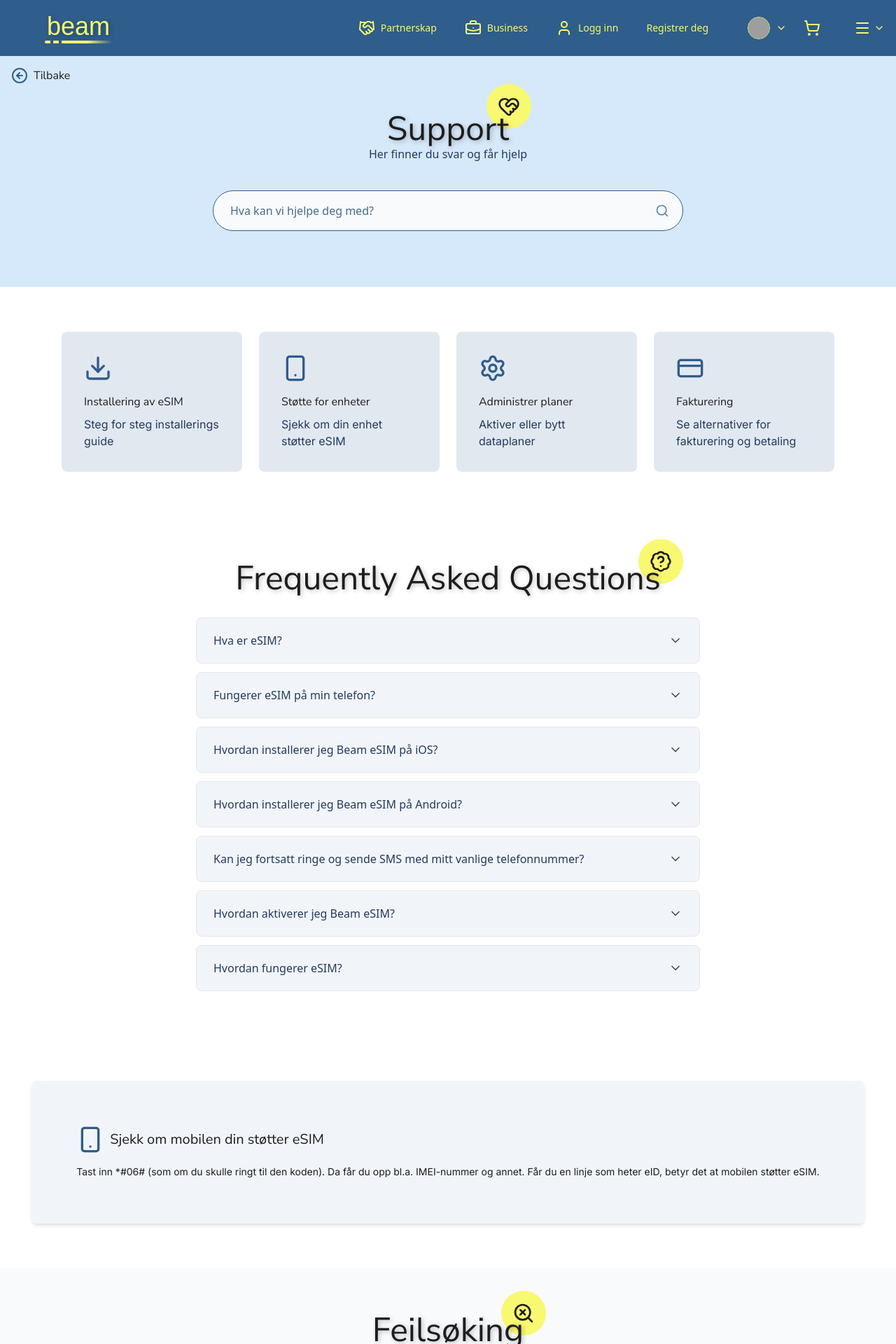
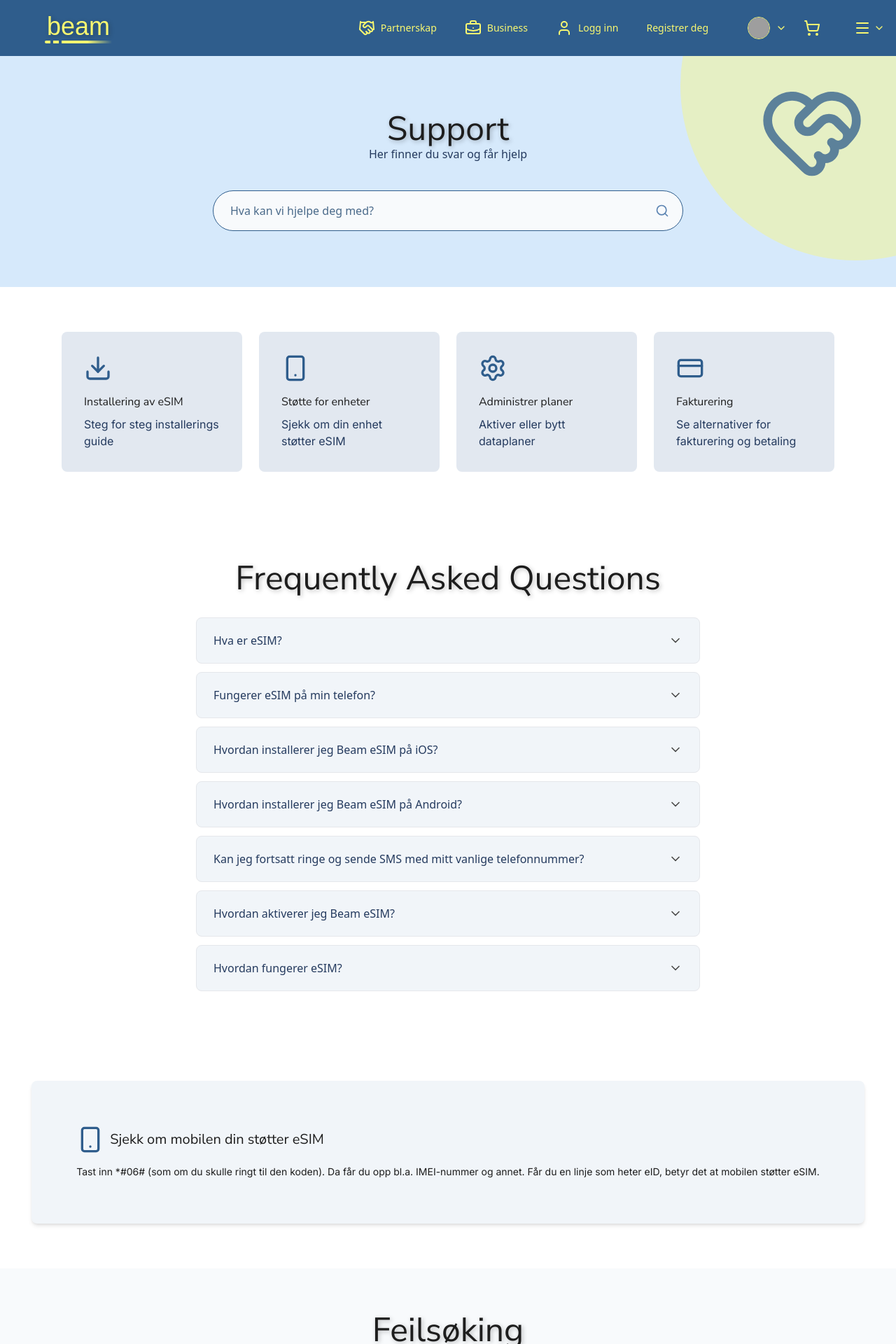
Before and after one commit to sjuriff/project-prototype, a Next.js app: page /support in a window 1280 px wide. Shown: the top 1920 px of the page at 70% size. Built offline with nearby package versions, Linux system fonts and the light colour scheme; grey boxes are pictures that could not be loaded; a web font is replaced by a local one.

Commit message:
Small ui tune-up around the app

```diff
--- a/components/cart-item.tsx
+++ b/components/cart-item.tsx
@@ -44,7 +44,7 @@
 
   const flagImageUrl = 'https://borderly.dev/flag/circle/' + countryCode.toLowerCase() + '.svg'
   return (
-    <div className="flex bg-extra-light-yellow   shadow  py-4 px-2 rounded-xl relative items-start gap-4 ">
+    <div className="flex bg-surface   shadow  py-4 px-2 rounded-xl relative items-start gap-4 ">
       <button
         onClick={() => onRemove(id, data)}
         className="p-0 absolute top-1 right-1 hover:scale-105  hover:cursor-pointer  rounded-full transition-transfomr"
--- a/components/info/compatibility-section.tsx
+++ b/components/info/compatibility-section.tsx
@@ -31,9 +31,7 @@
     >
       <div className="max-w-6xl mx-auto">
         <div className="relative  w-fit mb-4 mx-auto">
-          <div className="absolute z-0 -top-8 md:-top-10 -right-8 items-center flex justify-center gap-3 p-4 bg-primary rounded-full">
-            <LaptopMinimalCheck className="w-6 h-6 md:w-8 md:h-8 z-0 text-secondary-foreground" />
-          </div>
+
           <h2
             className="text-center relative z-10 [text-shadow:2px_2px_6px_rgba(0,0,0,0.25)]  font-heading text-4xl md:text-5xl text-primary-text"
 
--- a/components/info/mobile-step-section.tsx
+++ b/components/info/mobile-step-section.tsx
@@ -115,7 +115,7 @@
         </div> */}
 
         <h1 className="text-center relative z-10 [text-shadow:2px_2px_6px_rgba(0,0,0,0.25)] font-heading text-4xl md:text-5xl text-primary-text mb-12">
-          Hvordan aktiverer jeg Beam eSIM
+          Hvordan aktiverer jeg <span className="font-logo">beam</span> eSIM
         </h1>
       </div>
 
--- a/components/products/filter-header.tsx
+++ b/components/products/filter-header.tsx
@@ -2,7 +2,11 @@
 import { Plane, X, Earth } from "lucide-react";
 import BackButton from "../buttons/back-button";
 import FilterDropdown from "./product-filter";
-import { useState } from "react";
+import { useRef } from "react";
+import gsap from "gsap";
+import { useGSAP } from "@gsap/react";
+
+gsap.registerPlugin(useGSAP);
 
 interface FilterHeaderProps {
   search: string;
@@ -43,17 +47,38 @@
   const hasFilters = region || sort;
 
 
+  const containerRef = useRef<HTMLDivElement>(null);
+  const iconRef = useRef<HTMLDivElement>(null);
+
+    useGSAP(() => {
+
+    if (!iconRef.current) return
+    gsap.fromTo(iconRef.current, {
+      opacity: 0,
+      x: '100%',
+      duration: 0.8,
+    },
+      {
+        opacity: 1,
+        x: 0,
+        duration: 0.7,
+        ease: "power4.out",
+      })
+  }, { scope: containerRef })
+
+
   return (
-    <section className="bg-gradient-to-b z-10 max-h-[375px]  from-surface to-secondary px-6 relative pt-20 pb-10 ">
+    <section ref={containerRef} className="bg-gradient-to-b z-10 max-h-[375px]  from-surface to-secondary px-6 relative pt-20 pb-10 ">
+      <div ref={iconRef}  className="hidden  absolute md:block z-0 top-8 md:-top-52 -right-48 items-center h-[500px] w-[500px] flex justify-center gap-3  bg-primary/40 rounded-full">
+        <Earth className="h-12 w-12 absolute top-60 left-28  md:w-38 md:h-38 z-0 text-tertiary opacity-75   " />
+      </div>
       <div className="absolute top-4 md:top-8 left-2 md:left-8">
         <BackButton />
       </div>
       <div className="max-w-2xl  mx-auto text-center space-y-8">
         <div>
           <div className=" relative w-fit mx-auto">
-            <div className="bg-primary z-0 absolute -top-6 md:-top-8 -right-8 h-12 w-12 md:h-16 md:w-16 flex items-center justify-center rounded-full">
-              <Earth className=" h-6 w-6 md:w-8 md:h-8 text-primary-text" />
-            </div>
+
             <h1 className="text-3xl md:text-5xl relative font-heading z-10   text-primary-text [text-shadow:2px_2px_6px_rgba(0,0,0,0.25)]">Alle destinasjoner</h1>
           </div>
           <p className="text-secondary-text text-lg mt-2 font-price">
--- a/components/support/contact-section.tsx
+++ b/components/support/contact-section.tsx
@@ -29,9 +29,6 @@
     <div className="max-w-6xl mx-auto px-6 py-16">
       <div className="text-center mb-12">
         <div className='mb-3 relative w-fit mx-auto'>
-          <div className="absolute z-0 -top-6 md:-top-8 -right-8 items-center flex justify-center gap-3 p-4 bg-primary rounded-full">
-            <Send className="w-6 h-6 md:w-8 md:h-8 z-0 text-primary-text" />
-          </div>
           <h2 className=" relative z-10 text-4xl md:text-5xl font-heading text-primary-text">Kontakt oss</h2>
         </div>
         <p className="text-secondary-text">
--- a/components/support/faq-section.tsx
+++ b/components/support/faq-section.tsx
@@ -41,9 +41,6 @@
     <div className="max-w-3xl mx-auto px-6 py-16">
       <div className="relative mb-8   w-fit mx-auto">
         <h1 className="text-4xl md:text-5xl relative z-10 text-center font-heading [text-shadow:2px_2px_6px_rgba(0,0,0,0.25)] text-primary-text">Frequently Asked Questions</h1>
-        <span className="md:h-16 absolute -top-8 -right-1 md:-right-8 z-0 h-14 w-14 md:w-16 bg-primary flex items-center justify-center rounded-full">
-          <BadgeQuestionMark className="w-6 h-6 md:w-8 md:h-8" />
-        </span>
       </div>
 
       <div className="space-y-3">
--- a/components/support/support-hero.tsx
+++ b/components/support/support-hero.tsx
@@ -2,17 +2,42 @@
 import { Search } from 'lucide-react';
 import { useState } from 'react';
 import { HeartHandshake } from 'lucide-react';
+import { useRef } from 'react';
+import gsap from 'gsap';
+import { useGSAP } from '@gsap/react';
+
+gsap.registerPlugin(useGSAP);
 
 export default function SupportHero() {
   const [searchQuery, setSearchQuery] = useState('');
 
+  const iconRef = useRef<HTMLDivElement>(null);
+  const containerRef = useRef<HTMLDivElement>(null);
+
+   useGSAP(() => {
+
+    if (!iconRef.current) return
+    gsap.fromTo(iconRef.current, {
+      opacity: 0,
+      x: '100%',
+      duration: 0.8,
+    },
+      {
+        opacity: 1,
+        x: 0,
+        duration: 0.7,
+        ease: "power4.out",
+      })
+  }, { scope: containerRef })
+
   return (
-    <div className="bg-secondary text-white py-20 px-6">
+    <div ref={containerRef} className="bg-secondary relative text-white py-20 px-6">
+       <div ref={iconRef} className="hidden  absolute md:block z-0 top-8 md:-top-52 -right-48 items-center h-[500px] w-[500px] flex justify-center gap-3  bg-primary/40 rounded-full">
+            <HeartHandshake className="h-12 w-12 absolute top-60 left-28  md:w-38 md:h-38 z-0 text-tertiary opacity-75   " />
+          </div>
       <div className="max-w-3xl mx-auto text-center">
         <div className='relative w-fit mx-auto '>
-          <div className='absolute z-0 -top-8 md:-top-10 -right-8 items-center flex justify-center gap-3 p-4 bg-primary rounded-full'>
-            <HeartHandshake className="w-6 h-6 md:w-8 md:h-8 text-primary-text" />
-          </div>
+
           <h1 className=" text-primary-text relative z-10 [text-shadow:2px_2px_6px_rgba(0,0,0,0.25)] text-4xl md:text-5xl font-heading">Support </h1>
 
         </div>
--- a/components/support/trouble-shooting-section.tsx
+++ b/components/support/trouble-shooting-section.tsx
@@ -1,4 +1,14 @@
+'use client'
+import gsap from "gsap";
+import { useGSAP } from "@gsap/react";
 import { CheckCircle, SearchX } from 'lucide-react';
+import { useRef } from "react";
+import ScrollTrigger from "gsap/dist/ScrollTrigger";
+
+gsap.registerPlugin(ScrollTrigger);
+gsap.registerPlugin(useGSAP);
+
+
 
 const troubleshootingGuides = [
   {
@@ -32,19 +42,34 @@
 
 
 export default function TroubleShootingSection() {
+  const containerRef = useRef(null);
+  const iconRef = useRef(null);
+    useGSAP(
+    () => {
+      if (!iconRef.current || !containerRef.current) return
+
+      gsap.fromTo(
+        iconRef.current,
+        { opacity: 0, y: 100 },
+        { opacity: 1, y: 0, duration: 1, ease: "expo.out", scrollTrigger: { trigger: containerRef.current, start: "top 80%", end: "50% 80%", scrub: true, markers: false } }
+      );
+    },
+    { scope: containerRef }
+  )
   return (
-    <div className="bg-surface py-16 px-6">
+    <div ref={containerRef} className="bg-surface relative py-16 px-6 overflow-hidden">
+      <div ref={iconRef} className="hidden   absolute md:block z-0 top-8 md:-top-52 -left-48 items-center h-[450px] w-[450px] flex justify-center gap-3  bg-primary/40 rounded-full" >
+        <SearchX className="h-12 w-12 absolute top-60 right-24  md:w-30 md:h-30 z-0 text-tertiary opacity-75    " />
+      </div>
       <div className="max-w-6xl mx-auto">
         <div className='relative mx-auto w-fit mb-12'>
-          <div className="absolute z-0 -top-6 md:-top-8 -right-8 items-center flex justify-center gap-3 p-4 bg-primary rounded-full">
-            <SearchX className="md:w-8 w-6 h-6 md:h-8 z-0 text-secondary-foreground" />
-          </div>
+
           <h2 className="text-center relative z-10 text-4xl md:text-5xl font-heading [text-shadow:2px_2px_6px_rgba(0,0,0,0.25)]   text-primary-text">Feilsøking</h2>
         </div>
 
         <div className="grid grid-cols-1 md:grid-cols-3 gap-8">
           {troubleshootingGuides.map((guide, index) => (
-            <div key={index} className="bg-white p-8 rounded-lg border border-[#e5e7eb]">
+            <div key={index} className="bg-white relative z-10 p-8 rounded-lg border border-[#e5e7eb]">
               <h3 className="mb-6 text-primary-text">{guide.title}</h3>
               <ul className="space-y-4">
                 {guide.steps.map((step, stepIndex) => (
```
Also changed, not shown: app/check-out/[id]/page.tsx (+6 -5 lines), components/check-out/order-summary.tsx (+0 -66 lines), components/home/product-section.tsx (+4 -4 lines), components/partner/partner-hero.tsx (+5 -5 lines).
